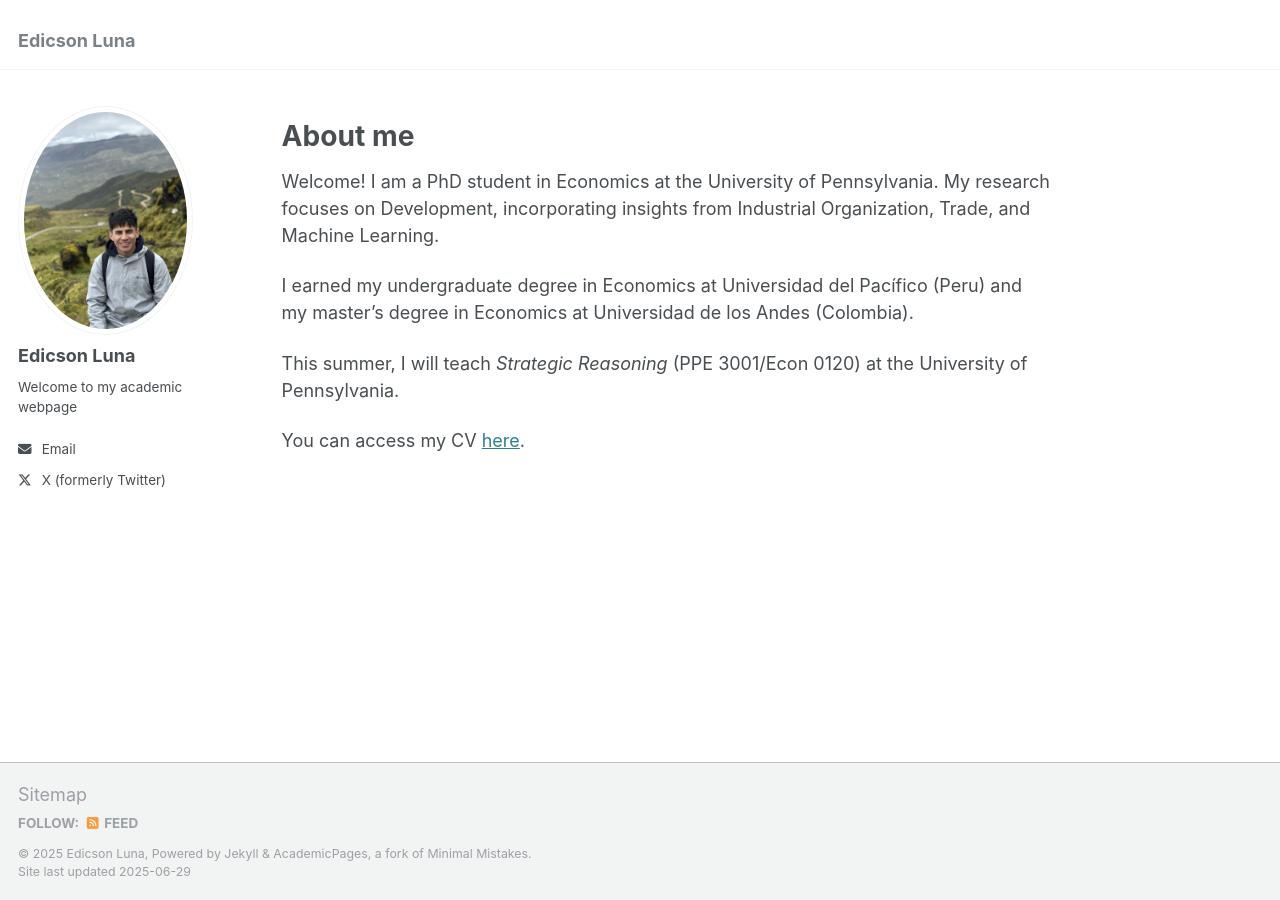
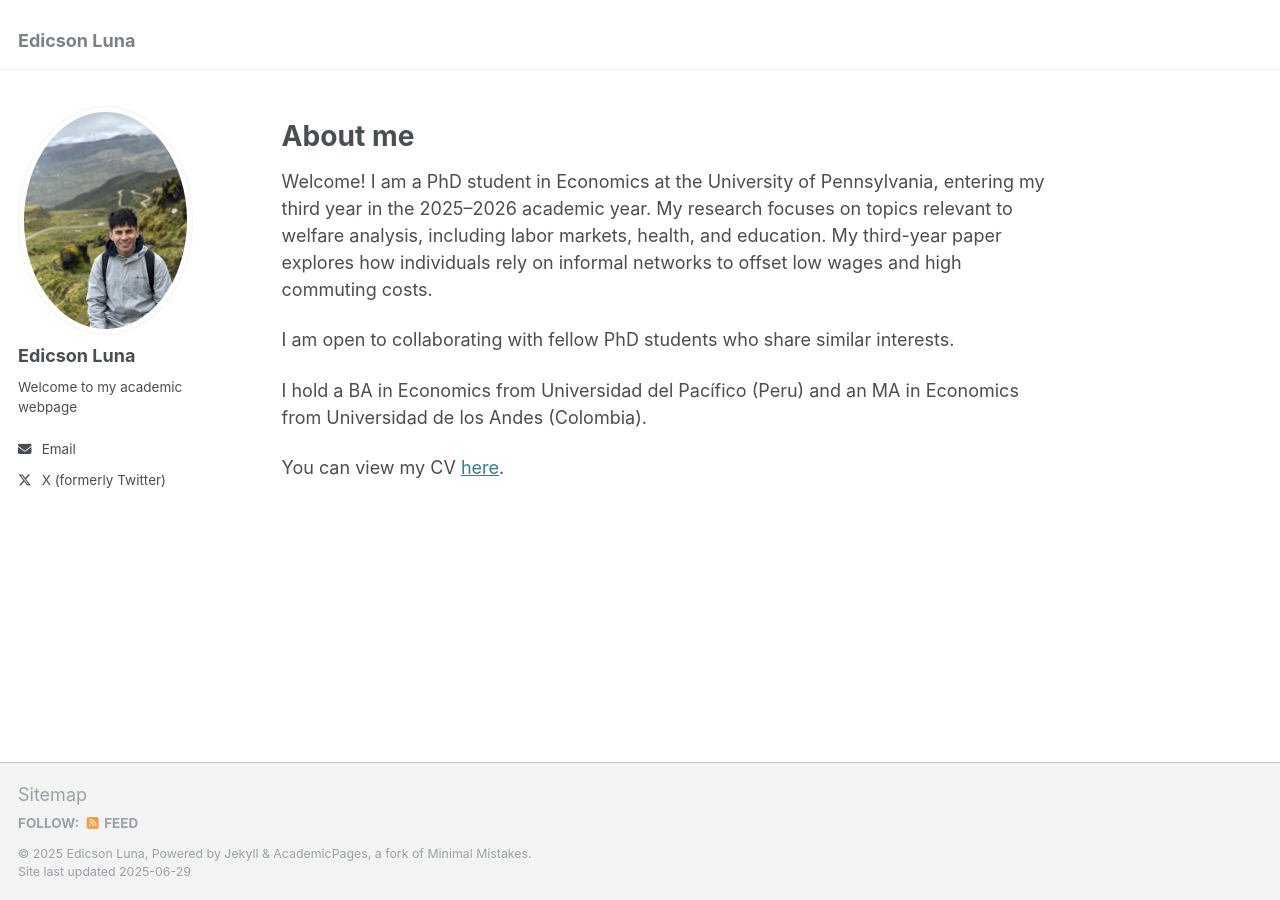
Before and after one commit to edicsonluna/edicsonluna.github.io, a Jekyll site: the page built from _pages/about.md, in a window 1280 px wide. Built offline with Jekyll 4.4.1, drawn with Linux system fonts in a browser that asks for light colours.

Commit message:
Update about.md

```diff
--- a/_pages/about.md
+++ b/_pages/about.md
@@ -11,10 +11,11 @@ redirect_from:
 About me
 ======
 
-Welcome! I am a PhD student in Economics at the University of Pennsylvania. My research focuses on Development, incorporating insights from Industrial Organization, Trade, and Machine Learning.
+Welcome! I am a PhD student in Economics at the University of Pennsylvania, entering my third year in the 2025–2026 academic year.
+My research focuses on topics relevant to welfare analysis, including labor markets, health, and education. My third-year paper explores how individuals rely on informal networks to offset low wages and high commuting costs.
 
-I earned my undergraduate degree in Economics at Universidad del Pacífico (Peru) and my master's degree in Economics at Universidad de los Andes (Colombia).
+I am open to collaborating with fellow PhD students who share similar interests.
 
-This summer, I will teach *Strategic Reasoning* (PPE 3001/Econ 0120) at the University of Pennsylvania.
+I hold a BA in Economics from Universidad del Pacífico (Peru) and an MA in Economics from Universidad de los Andes (Colombia).
 
-You can access my CV [here](https://www.dropbox.com/scl/fi/jd0qh0vgu6qtzphi7zgo8/CV.pdf?rlkey=fjv4m57r9zsqy2yo3yajgm8jv&st=uy3ehgrw&dl=0).
+You can view my CV [here](https://www.dropbox.com/scl/fi/jd0qh0vgu6qtzphi7zgo8/CV.pdf?rlkey=fjv4m57r9zsqy2yo3yajgm8jv&st=lbpo24tv&dl=0).
```
